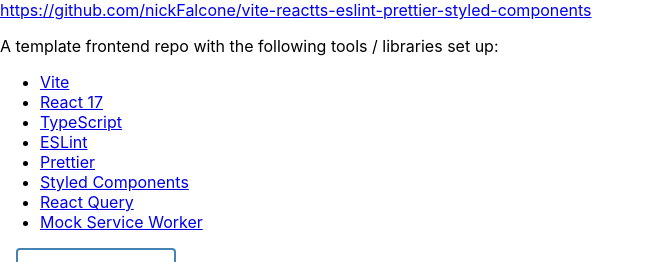
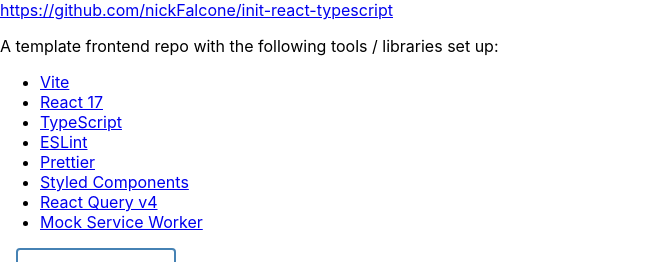
Before and after one commit to TheSwordBreaker/vite-reactts-eslint-prettier, a React (Vite) app: page / in a window 1280 px wide. Shown: the top 262 px of the page, without its empty margins (0-654 px from the left). Built offline with nearby package versions, Linux system fonts and the light colour scheme; no server answers.

Commit message:
upgrade to react query v4

```diff
--- a/package.json
+++ b/package.json
@@ -13,15 +13,16 @@
     "prepare": "husky install"
   },
   "dependencies": {
+    "@tanstack/react-query": "^4.0.10",
     "react": "^17.0.2",
     "react-dom": "^17.0.2",
-    "react-query": "^3.39.0",
     "styled-components": "^5.3.3"
   },
   "devDependencies": {
     "@babel/preset-env": "^7.16.11",
     "@babel/preset-react": "^7.16.7",
     "@babel/preset-typescript": "^7.16.7",
+    "@tanstack/react-query-devtools": "^4.0.10",
     "@testing-library/dom": "^8.11.3",
     "@testing-library/jest-dom": "^5.16.1",
     "@testing-library/react": "^12.1.2",
--- a/src/App.tsx
+++ b/src/App.tsx
@@ -1,5 +1,5 @@
+import { QueryClient, QueryClientProvider } from '@tanstack/react-query';
 import React from 'react';
-import { QueryClient, QueryClientProvider } from 'react-query';
 
 import CrabButton from './components/CrabButton/CrabButton';
 import GitHubProfile from './components/GitHubProfile/GitHubProfile';
@@ -10,8 +10,8 @@
   return (
     <>
       <QueryClientProvider client={queryClient}>
-        <a href="https://github.com/nickFalcone/vite-reactts-eslint-prettier-styled-components">
-          https://github.com/nickFalcone/vite-reactts-eslint-prettier-styled-components
+        <a href="https://github.com/nickFalcone/init-react-typescript">
+          https://github.com/nickFalcone/init-react-typescript
         </a>
         <p>A template frontend repo with the following tools / libraries set up:</p>
         <ul>
@@ -34,7 +34,7 @@
             <a href="https://styled-components.com/">Styled Components</a>
           </li>
           <li>
-            <a href="https://react-query.tanstack.com/">React Query</a>
+            <a href="https://react-query.tanstack.com/">React Query v4</a>
           </li>
           <li>
             <a href="https://mswjs.io/">Mock Service Worker</a>
--- a/src/components/GitHubProfile/GitHubProfile.tsx
+++ b/src/components/GitHubProfile/GitHubProfile.tsx
@@ -1,5 +1,5 @@
+import { ReactQueryDevtools } from '@tanstack/react-query-devtools';
 import React from 'react';
-import { ReactQueryDevtools } from 'react-query/devtools';
 
 import { useGetGitHubProfile } from './useGetGitHubProfile';
 
--- a/src/components/GitHubProfile/useGetGitHubProfile.ts
+++ b/src/components/GitHubProfile/useGetGitHubProfile.ts
@@ -1,10 +1,10 @@
-import { useQuery, UseQueryResult } from 'react-query';
+import { useQuery, UseQueryResult } from '@tanstack/react-query';
 
 import { Follower } from './GitHubProfile';
 
 export const useGetGitHubProfile = (user: string): UseQueryResult<Follower[], Error> => {
   return useQuery(
-    'repoData',
+    ['repoData'],
     () =>
       fetch(`https://api.github.com/users/${user}/followers`).then((res) => res.json()),
     {
```
Also changed, not shown: 2 other files (tests, documents, lock files or other folders).
